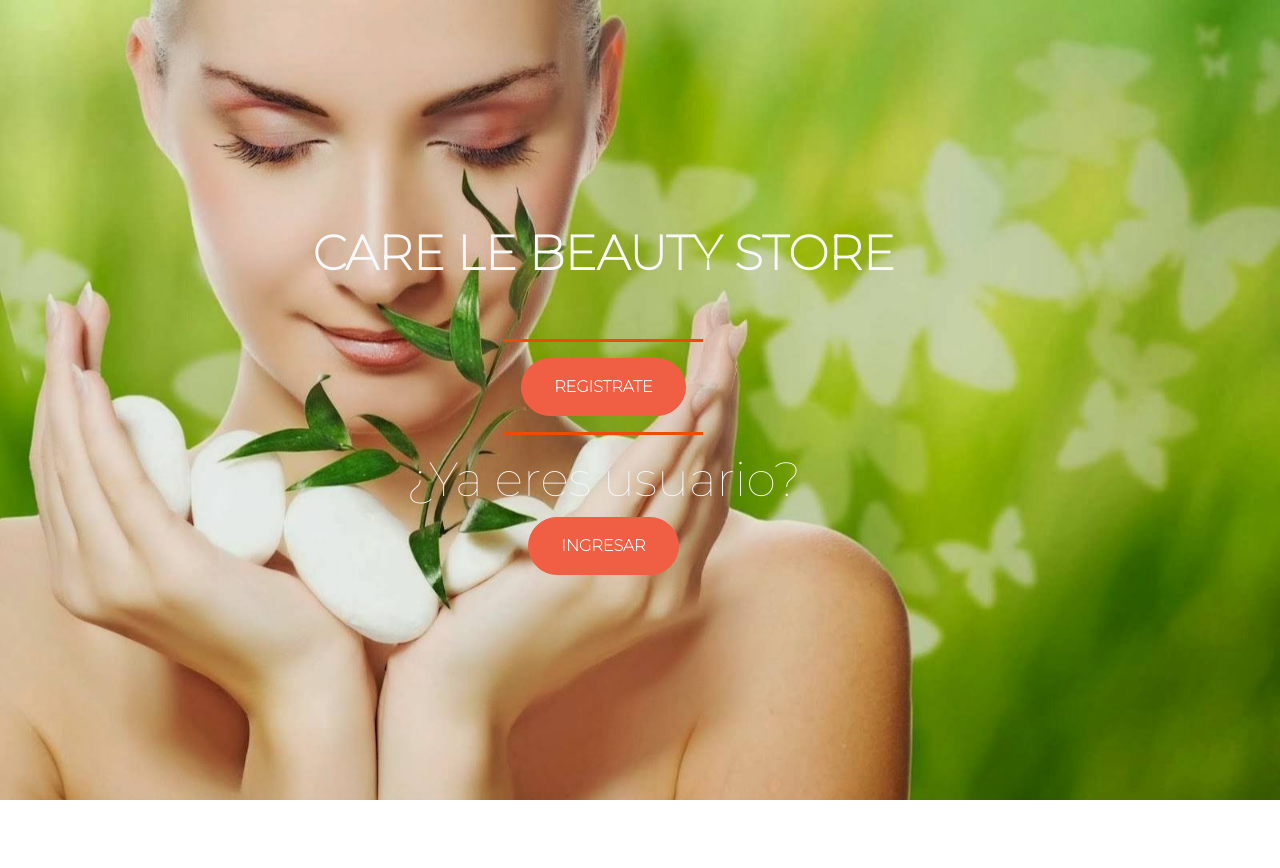
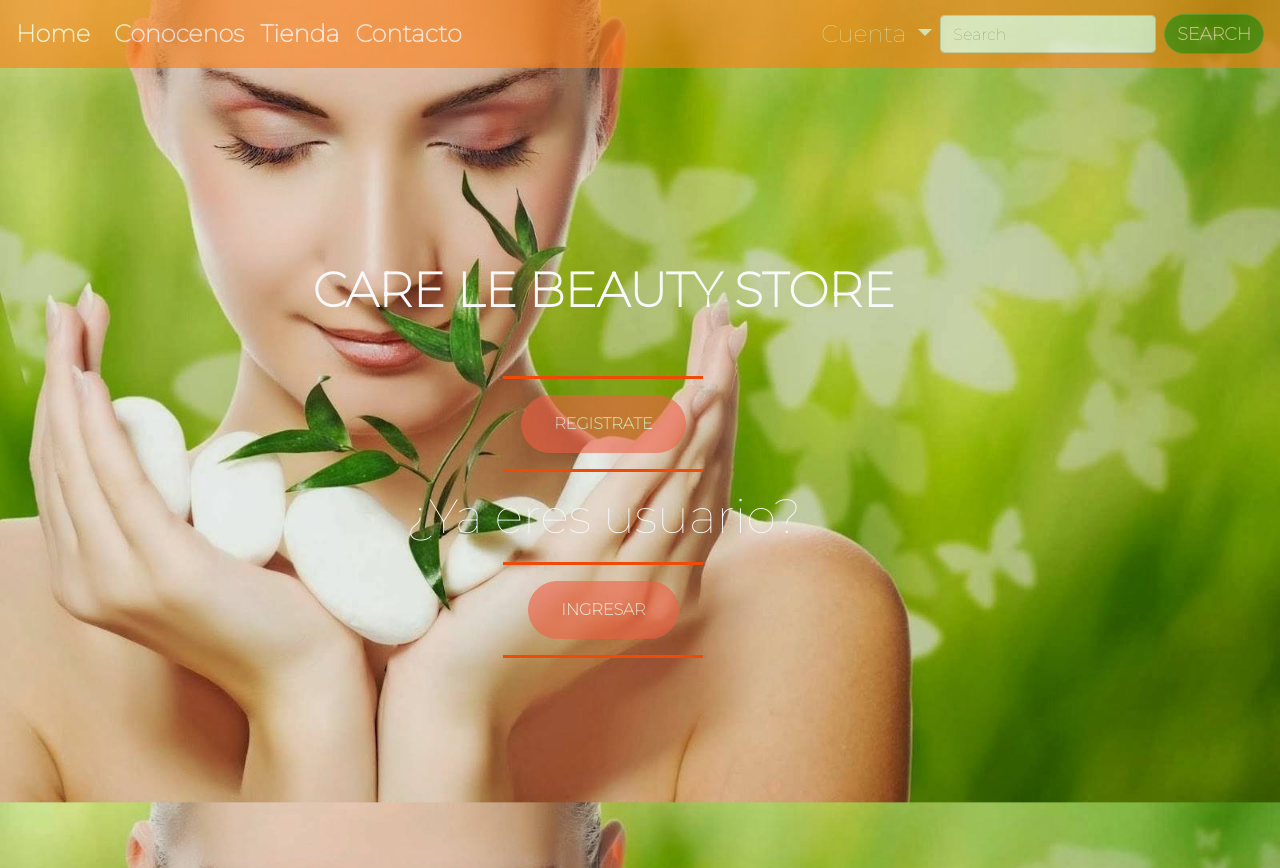
Before and after one commit to KronoZeuz/KronoZeuz.github.io, a plain HTML site: page index.html in a window 1280 px wide. Before the commit the page ends 800 px from the top, so only its background shows below. Drawn offline with nearby package versions, Linux system fonts and the light colour scheme.

Commit message:
Add files via upload

```diff
--- a/index.html
+++ b/index.html
@@ -11,11 +11,49 @@
 	<link rel="stylesheet" href="https://stackpath.bootstrapcdn.com/bootstrap/4.5.2/css/bootstrap.min.css" integrity="sha384-JcKb8q3iqJ61gNV9KGb8thSsNjpSL0n8PARn9HuZOnIxN0hoP+VmmDGMN5t9UJ0Z" crossorigin="anonymous">
 	<!--Own style-->
 	<link rel="stylesheet" type="text/css" href="style.css">
+	<link
+    rel="stylesheet"
+    href="https://cdnjs.cloudflare.com/ajax/libs/animate.css/4.1.1/animate.min.css"
+    />
 </head>
 <body>
 	<script src="https://code.jquery.com/jquery-3.5.1.slim.min.js" integrity="sha384-DfXdz2htPH0lsSSs5nCTpuj/zy4C+OGpamoFVy38MVBnE+IbbVYUew+OrCXaRkfj" crossorigin="anonymous"></script>
 	<script src="https://cdn.jsdelivr.net/npm/popper.js@1.16.1/dist/umd/popper.min.js" integrity="sha384-9/reFTGAW83EW2RDu2S0VKaIzap3H66lZH81PoYlFhbGU+6BZp6G7niu735Sk7lN" crossorigin="anonymous"></script>
 	<script src="https://stackpath.bootstrapcdn.com/bootstrap/4.5.2/js/bootstrap.min.js" integrity="sha384-B4gt1jrGC7Jh4AgTPSdUtOBvfO8shuf57BaghqFfPlYxofvL8/KUEfYiJOMMV+rV" crossorigin="anonymous"></script>
+	<nav class="navbar navbar-expand-lg navbar-light" style="background-color: #fd7e14; opacity: 60%">
+	  <a class="navbar-brand nav-items-hov" href="#" style="color: #fff; font-size: 1.5rem;"><strong>Home</strong></a>
+	  <button class="navbar-toggler" type="button" data-toggle="collapse" data-target="#navbarNav" aria-controls="navbarNav" aria-expanded="false" aria-label="Toggle navigation">
+	    <span class="navbar-toggler-icon"></span>
+	  </button>
+	  <div class="collapse navbar-collapse" id="navbarNav">
+	    <ul class="navbar-nav">
+	      <li class="nav-item active">
+	        <a class="nav-link nav-items-hov" href="#" style="color: #fff; font-size: 1.5rem;"><strong>Conocenos</strong> <span class="sr-only">(current)</span></a>
+	      </li>
+	      <li class="nav-item">
+	        <a class="nav-link nav-items-hov" href="#" style="color: #fff; font-size: 1.5rem;"><strong>Tienda</strong></a>
+	      </li>
+	      <li class="nav-item nav-items-hov">
+	        <a class="nav-link" href="#" style="color: #fff; font-size: 1.5rem;"><strong>Contacto</strong></a>
+	      </li>
+	    </ul>
+	    <ul class="navbar-nav  ml-auto">
+	    	<li class="nav-item dropdown ">
+	          <a class="nav-link dropdown-toggle " href="#" id="navbarDropdownMenuLink" role="button" data-toggle="dropdown" aria-haspopup="true" aria-expanded="false" style="color: #fff; font-size: 1.5rem;">
+	            Cuenta
+	          </a>
+	            <div class="dropdown-menu" aria-labelledby="navbarDropdownMenuLink">
+	                <a class="dropdown-item" href="#">Logear</a>
+	                <a class="dropdown-item" href="#">Registrar</a>
+	            </div>
+        	</li>
+	    	<form class="form-inline my-2 my-lg-0" style="opacity: 200%">
+		      <input class="form-control mr-sm-2" type="search" placeholder="Search" aria-label="Search">
+		      <button class="btn btn-outline-success btn-search my-2 my-sm-0" type="submit" style="font-size: 1.1rem; color: #ffff">Search</button>
+	    	</form>
+	    </ul>
+	  </div>
+</nav>
 	<div class="container d-flex align-items-center h-100 w-100">
 		<div class="row">
 			<header class="text-center col-12">
@@ -27,7 +65,9 @@
 				<button class="btn btn-primary btn-xl">Registrate</button>
 				<hr>
 				<h2>¿Ya eres usuario?</h2>
+				<hr>
 				<button class="btn btn-primary btn-xl">Ingresar</button>
+				<hr>
 			</section>
 		</div>
 	</div>
--- a/style.css
+++ b/style.css
@@ -28,6 +28,7 @@ hr
 {
 	background-color:#f05f44;
 	border-color:  #f05f44;
+	opacity: 60%;
 }
 .btn-primary:hover
 {
@@ -43,3 +44,14 @@ hr
 {
 	height: 2rem;
 }
+.btn-search{
+	color: #f8f9fa;
+	background-color: green;
+	opacity: 70%;
+}
+.nav-items-hov:hover
+{
+	background-color: #ee4b08;
+	border-radius: 30px;
+	size: 1.7rem;
+}
```
